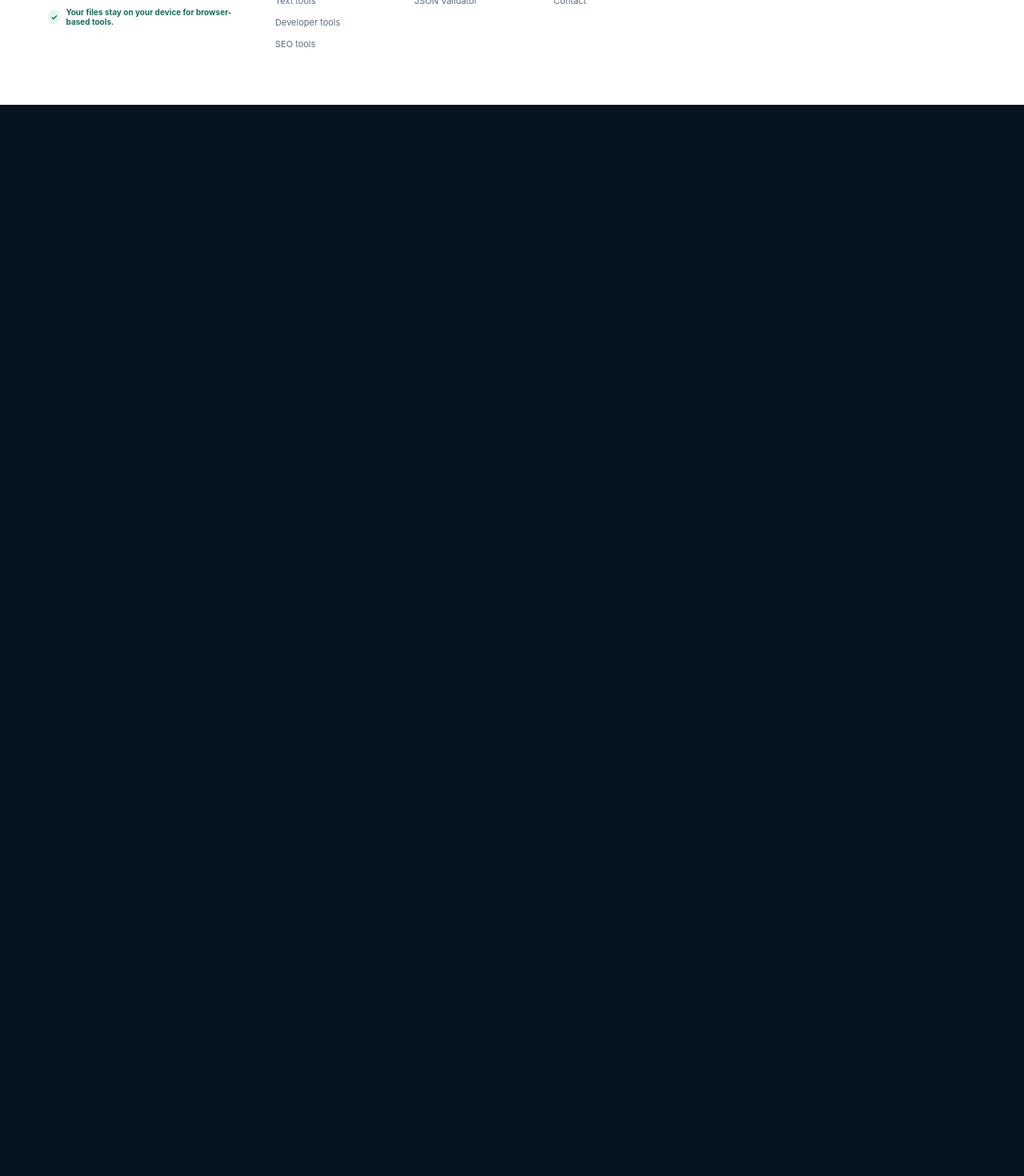
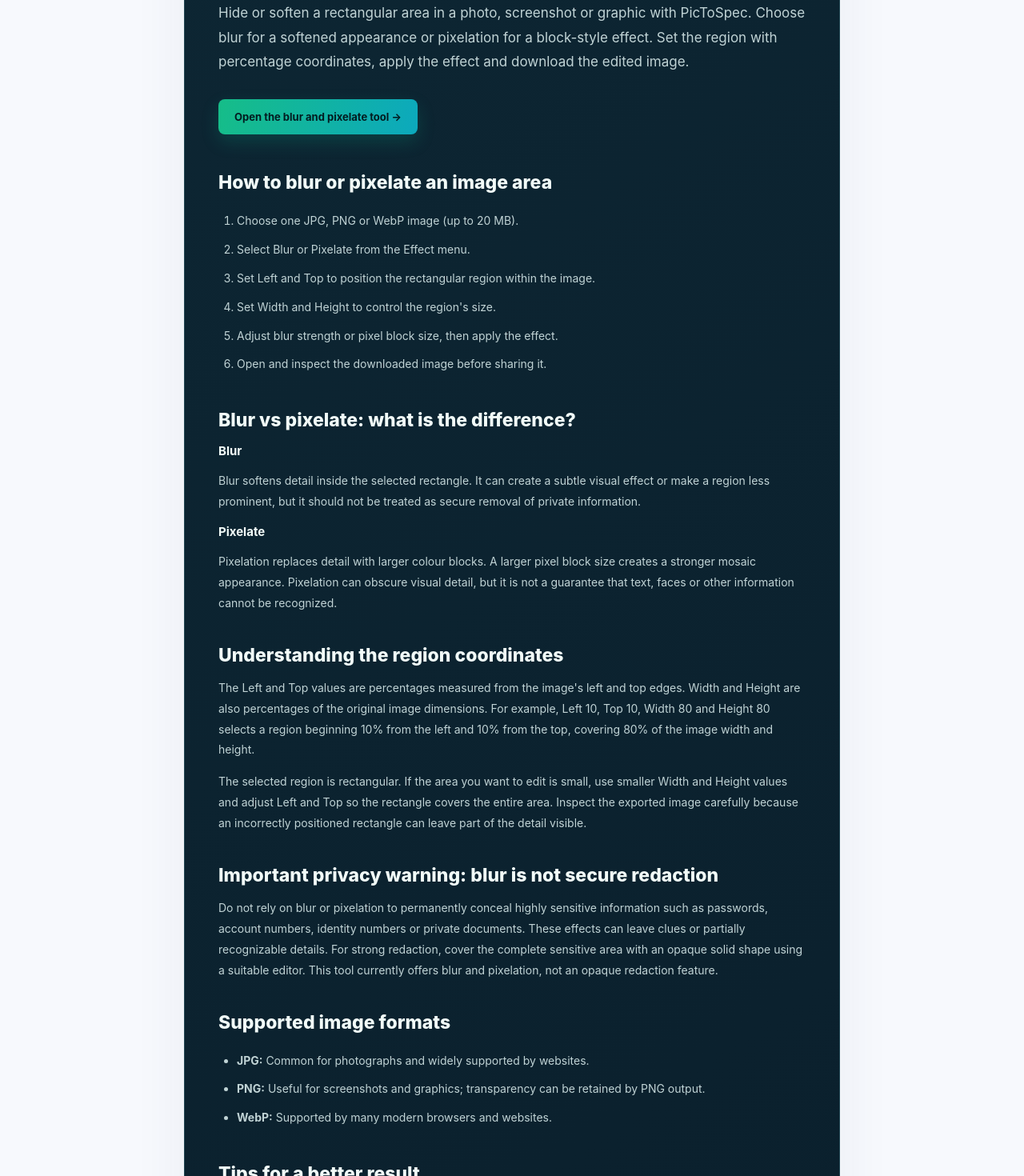
Before and after one commit to ya6331856-cpu/pic-to-spec, a Next.js app: page /image-blur-pixelate-tool in a window 1280 px wide. Shown: the part 1260-2730 px from the top of the page at 80% size. Before the commit the page ends 1391 px from the top, so only its background shows below. Built offline with nearby package versions, Linux system fonts and the light colour scheme; no server answers.

Commit message:
Improve image blur and pixelate page SEO

```diff
--- a/app/image-blur-pixelate-tool/page.tsx
+++ b/app/image-blur-pixelate-tool/page.tsx
@@ -1,4 +1,178 @@
 import type { Metadata } from "next";
 import ImageBatchTools from "@/components/ImageBatchTools";
-export const metadata: Metadata = { title: "Image Blur & Pixelate Tool — Free Online Tool", description: "Blur or pixelate a selected rectangular image region to obscure private details. Process images locally in your browser.", alternates: { canonical: "/image-blur-pixelate-tool" } };
-export default function Page() { return <ImageBatchTools mode="effect" />; }
+import ToolStructuredData from "@/components/ToolStructuredData";
+
+export const metadata: Metadata = {
+  title: "Blur & Pixelate Image Online – Hide Parts of a Photo",
+  description:
+    "Blur or pixelate a rectangular area of a JPG, PNG or WebP image. Set the region with percentage coordinates and download the edited image in your browser.",
+  alternates: { canonical: "/image-blur-pixelate-tool" },
+  openGraph: {
+    title: "Free Image Blur & Pixelate Tool | PicToSpec",
+    description:
+      "Apply blur or pixelation to a selected rectangular image region using percentage coordinates. Browser-based image editing.",
+    type: "website",
+    url: "https://pictospec.com/image-blur-pixelate-tool",
+  },
+  twitter: {
+    card: "summary",
+    title: "Image Blur & Pixelate Tool | PicToSpec",
+    description:
+      "Blur or pixelate a rectangular region of an image and download the edited result.",
+  },
+};
+
+const faqs = [
+  [
+    "How do I blur part of an image?",
+    "Choose a JPG, PNG or WebP image, select Blur as the effect, set the Left, Top, Width and Height percentages for the region, adjust blur strength and apply the effect. The edited image downloads to your device.",
+  ],
+  [
+    "How do I pixelate a face or part of a photo?",
+    "Choose Pixelate, set the rectangular region around the area you want to change using percentage coordinates, choose a pixel block size and apply the effect. Inspect the downloaded image at full size before sharing.",
+  ],
+  [
+    "What do Left and Top percentages mean?",
+    "Left is the horizontal starting position measured from the image's left edge, and Top is the vertical starting position measured from its top edge. Width and Height describe the region size as percentages of the original image.",
+  ],
+  [
+    "Can I blur a license plate, face or address?",
+    "The tool can blur or pixelate a rectangular region, but it is not a secure redaction tool. Blur and pixelation may leave details partly recognizable. For highly sensitive information, use a fully opaque solid cover and verify the exported file before sharing; this tool does not provide an opaque redaction mode.",
+  ],
+  [
+    "Can I choose between blur and pixelation?",
+    "Yes. The Effect selector offers Blur and Pixelate. Blur strength controls the blur radius, while Pixel block size controls how strongly the selected region is pixelated.",
+  ],
+  [
+    "Which image formats are supported?",
+    "The tool accepts JPG, PNG and WebP images. The edited image is exported in the same supported format as the selected source file.",
+  ],
+  [
+    "Does the tool change the whole image?",
+    "The effect is applied to the selected rectangular region. The rest of the image is retained. Coordinates are percentages of the original image dimensions.",
+  ],
+  [
+    "Are my images uploaded to PicToSpec?",
+    "The image effect is processed locally in your browser in this version. The selected image is not sent to a PicToSpec image-processing server.",
+  ],
+  [
+    "What are the upload and processing limits?",
+    "The tool accepts one JPG, PNG or WebP image up to 20 MB per operation and applies a 40-megapixel processing safety limit.",
+  ],
+];
+
+export default function ImageBlurPixelatePage() {
+  return (
+    <>
+      <ImageBatchTools mode="effect" />
+      <main className="seo-page">
+        <ToolStructuredData
+          path="/image-blur-pixelate-tool"
+          name="Online Image Blur and Pixelate Tool"
+          description="Apply blur or pixelation to a rectangular region of a JPG, PNG or WebP image using percentage coordinates. Process the image locally in the browser."
+          applicationCategory="UtilitiesApplication"
+          features={[
+            "Blur a selected rectangular image region",
+            "Pixelate a selected rectangular image region",
+            "Set Left, Top, Width and Height as percentages",
+            "Adjust blur strength or pixel block size",
+            "Accept JPG, PNG and WebP images",
+            "Process images locally in the browser",
+          ]}
+        />
+        <p className="kicker">FREE IMAGE PRIVACY & EFFECT TOOL</p>
+        <h2>Blur or pixelate a selected part of an image</h2>
+        <p className="lead">
+          Hide or soften a rectangular area in a photo, screenshot or graphic with PicToSpec.
+          Choose blur for a softened appearance or pixelation for a block-style effect. Set the
+          region with percentage coordinates, apply the effect and download the edited image.
+        </p>
+        <a className="seo-cta" href="#tools">Open the blur and pixelate tool →</a>
+
+        <h2>How to blur or pixelate an image area</h2>
+        <ol>
+          <li>Choose one JPG, PNG or WebP image (up to 20 MB).</li>
+          <li>Select Blur or Pixelate from the Effect menu.</li>
+          <li>Set Left and Top to position the rectangular region within the image.</li>
+          <li>Set Width and Height to control the region's size.</li>
+          <li>Adjust blur strength or pixel block size, then apply the effect.</li>
+          <li>Open and inspect the downloaded image before sharing it.</li>
+        </ol>
+
+        <h2>Blur vs pixelate: what is the difference?</h2>
+        <h3>Blur</h3>
+        <p>
+          Blur softens detail inside the selected rectangle. It can create a subtle visual effect
+          or make a region less prominent, but it should not be treated as secure removal of
+          private information.
+        </p>
+        <h3>Pixelate</h3>
+        <p>
+          Pixelation replaces detail with larger colour blocks. A larger pixel block size creates
+          a stronger mosaic appearance. Pixelation can obscure visual detail, but it is not a
+          guarantee that text, faces or other information cannot be recognized.
+        </p>
+
+        <h2>Understanding the region coordinates</h2>
+        <p>
+          The Left and Top values are percentages measured from the image's left and top edges.
+          Width and Height are also percentages of the original image dimensions. For example,
+          Left 10, Top 10, Width 80 and Height 80 selects a region beginning 10% from the left and
+          10% from the top, covering 80% of the image width and height.
+        </p>
+        <p>
+          The selected region is rectangular. If the area you want to edit is small, use smaller
+          Width and Height values and adjust Left and Top so the rectangle covers the entire area.
+          Inspect the exported image carefully because an incorrectly positioned rectangle can
+          leave part of the detail visible.
+        </p>
+
+        <h2>Important privacy warning: blur is not secure redaction</h2>
+        <p>
+          Do not rely on blur or pixelation to permanently conceal highly sensitive information
+          such as passwords, account numbers, identity numbers or private documents. These effects
+          can leave clues or partially recognizable details. For strong redaction, cover the
+          complete sensitive area with an opaque solid shape using a suitable editor. This tool
+          currently offers blur and pixelation, not an opaque redaction feature.
+        </p>
+
+        <h2>Supported image formats</h2>
+        <ul>
+          <li><b>JPG:</b> Common for photographs and widely supported by websites.</li>
+          <li><b>PNG:</b> Useful for screenshots and graphics; transparency can be retained by PNG output.</li>
+          <li><b>WebP:</b> Supported by many modern browsers and websites.</li>
+        </ul>
+
+        <h2>Tips for a better result</h2>
+        <ul>
+          <li>Set the rectangle to cover the entire detail you intend to obscure.</li>
+          <li>Use a stronger effect when a more visible blur or mosaic appearance is required.</li>
+          <li>Check the result at full resolution, not only in a small preview.</li>
+          <li>Keep the original image separately in case you need to make another edit.</li>
+          <li>For confidential information, use an opaque redaction method instead of blur or pixelation.</li>
+        </ul>
+
+        <h2>Frequently asked questions</h2>
+        {faqs.map(([question, answer]) => (
+          <section className="faq" key={question}>
+            <h3>{question}</h3>
+            <p>{answer}</p>
+          </section>
+        ))}
+
+        <h2>Related PicToSpec tools</h2>
+        <ul>
+          <li><a href="/image-cropper">Crop an image by pixel coordinates</a></li>
+          <li><a href="/image-resizer">Resize an image to custom pixel dimensions</a></li>
+          <li><a href="/image-compressor">Compress an image to a target KB size</a></li>
+          <li><a href="/image-converter">Convert JPG, PNG and WebP images</a></li>
+          <li><a href="/exif-data-viewer-remover">View or remove image metadata</a></li>
+        </ul>
+        <p className="note">
+          Blur and pixelation are visual effects, not guaranteed secure redaction. Always inspect
+          the exported image before publishing or sending it.
+        </p>
+      </main>
+    </>
+  );
+}
```
